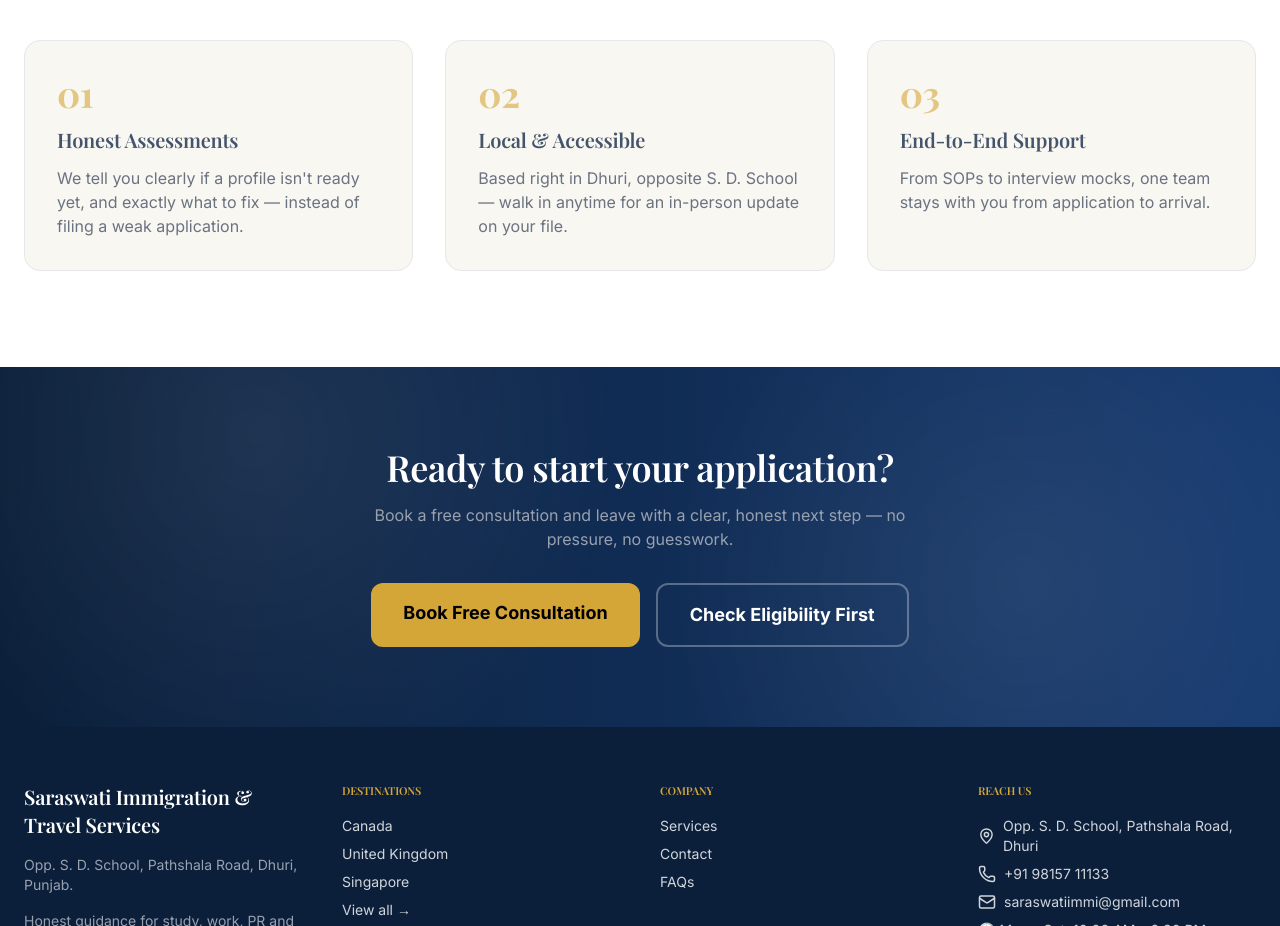
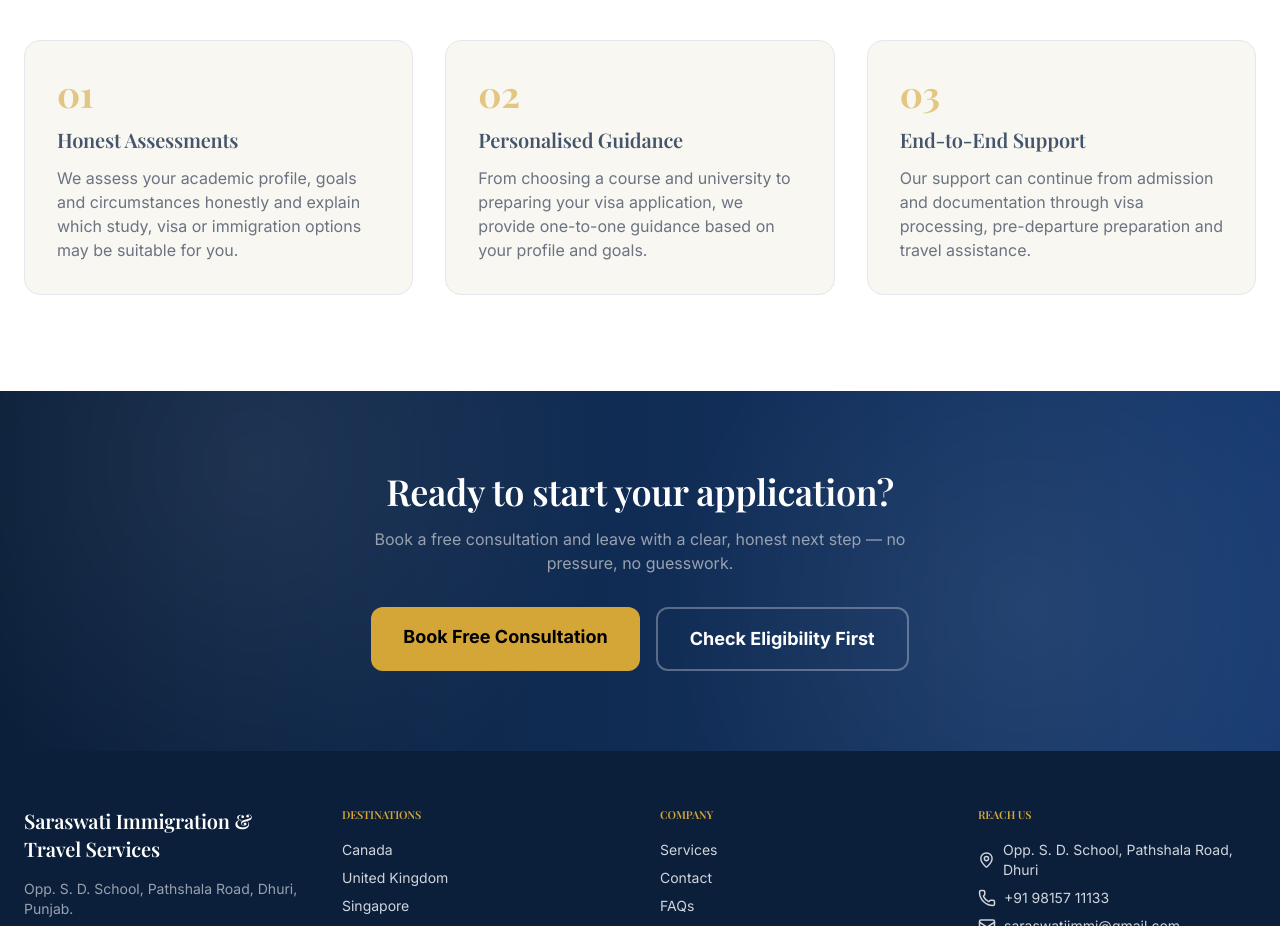
Before and after one commit to SanskarModgill/Saraswati-Website-, a Next.js app: page / in a window 1280 px wide. Shown: the part 3600-4526 px from the top of the page. Built offline with nearby package versions, Linux system fonts and the light colour scheme; a web font is replaced by a local one.

Commit message:
why choose us

```diff
--- a/app/page.tsx
+++ b/app/page.tsx
@@ -227,9 +227,21 @@ export default function Home() {
 
           <div className="grid sm:grid-cols-2 lg:grid-cols-3 gap-8">
             {[
-              { n: "01", title: "Honest Assessments", desc: "We tell you clearly if a profile isn't ready yet, and exactly what to fix — instead of filing a weak application." },
-              { n: "02", title: "Local & Accessible", desc: "Based right in Dhuri, opposite S. D. School — walk in anytime for an in-person update on your file." },
-              { n: "03", title: "End-to-End Support", desc: "From SOPs to interview mocks, one team stays with you from application to arrival." },
+              {
+                n: "01",
+                title: "Honest Assessments",
+                desc: "We assess your academic profile, goals and circumstances honestly and explain which study, visa or immigration options may be suitable for you.",
+              },
+              {
+                n: "02",
+                title: "Personalised Guidance",
+                desc: "From choosing a course and university to preparing your visa application, we provide one-to-one guidance based on your profile and goals.",
+              },
+              {
+                n: "03",
+                title: "End-to-End Support",
+                desc: "Our support can continue from admission and documentation through visa processing, pre-departure preparation and travel assistance.",
+              },
             ].map((item) => (
               <div
                 key={item.n}
```
